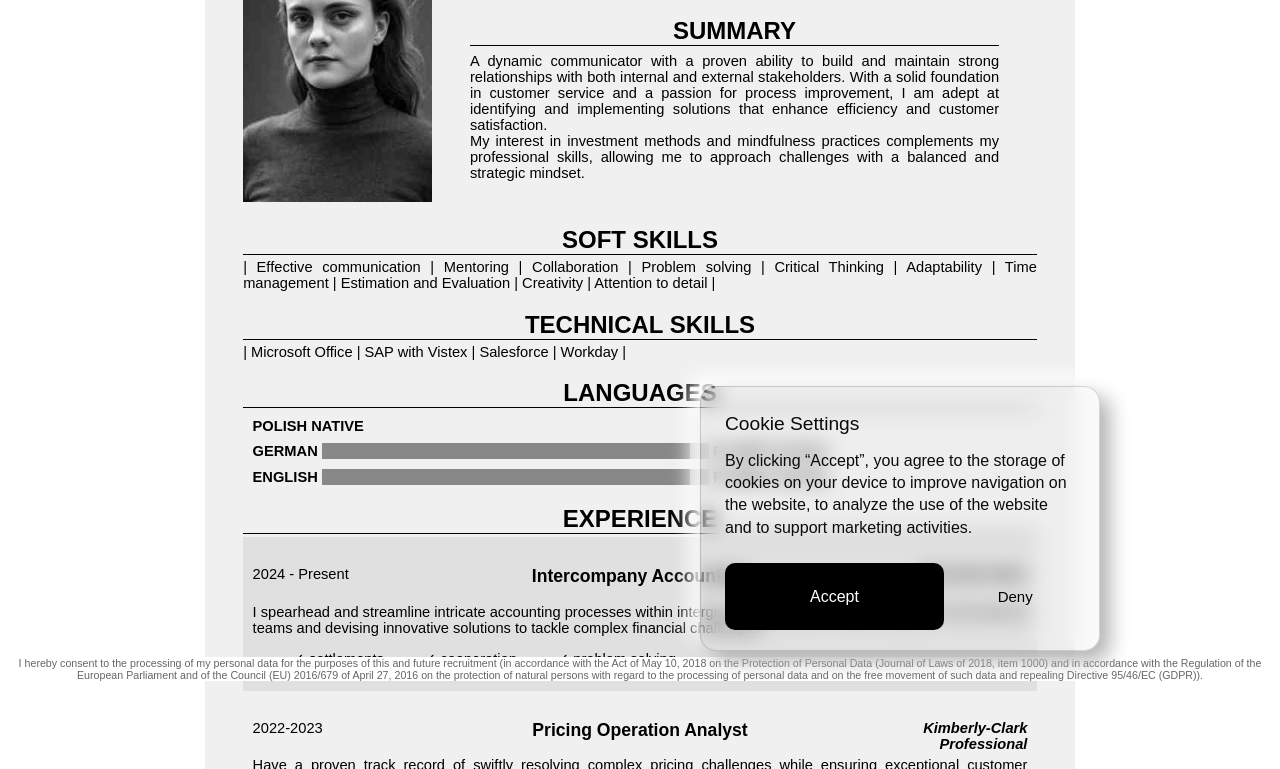
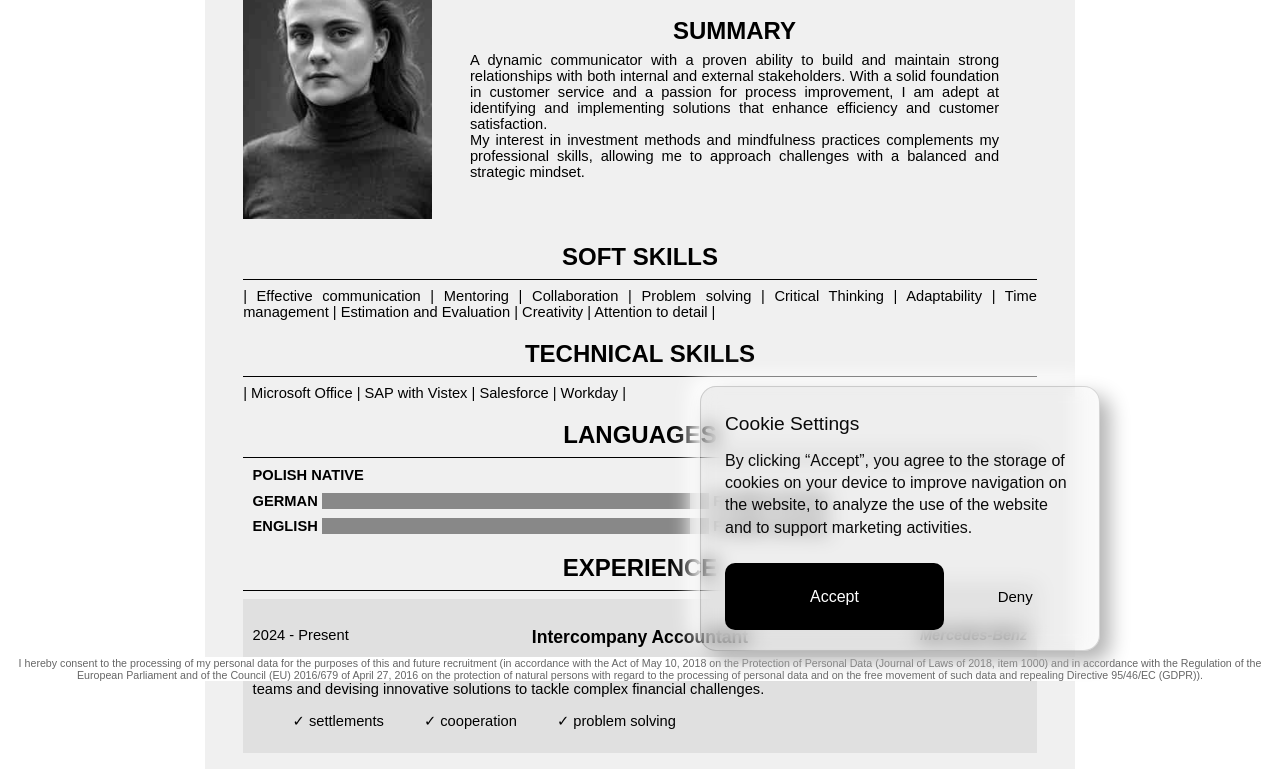
Before and after one commit to icbsthedev/wwv, a plain HTML site: page index.html in a window 1280 px wide. Shown: the part 119-888 px from the top of the page. Drawn offline with Linux system fonts and the light colour scheme.

Commit message:
Update index.html
kreski

```diff
--- a/index.html
+++ b/index.html
@@ -59,7 +59,7 @@
         h2 {
             text-align: center;
             margin-bottom: 1mm;
-            border-bottom: solid 1px #000;
+            /* border-bottom: solid 1px #000; */
         }
 
         .content {
@@ -346,6 +346,12 @@
             animation: 1.5s ease-out 1 ccd;
             color: #555;
         }
+
+        hr {
+            height: 1px !important;
+            background: black;
+            border: none;
+        }
     </style>
 </head>
 <body>
@@ -353,6 +359,7 @@
         <h1 class="totheright">WIKTORIA <strong class="surname">WARCHOŁ</strong></h1>
         <div class="totheright subline">Poland, Kraków | +48 531 171 134 | wiktoriawarchol3@gmail.com</div>
         <h2 class="totheright">SUMMARY</h2>
+        <hr />
         <div class="totheright content">
             A dynamic communicator with a proven ability to build and maintain strong relationships with both internal and external stakeholders. With a solid foundation in customer service and a passion for process improvement, I am adept at identifying and implementing solutions that enhance efficiency and customer satisfaction.
             <br />
@@ -360,17 +367,20 @@
         </div>
         <img src="ww-headshot.jpg" />
         <h2>SOFT SKILLS</h2>
+        <hr />
         <div class="content">
             | Effective communication | Mentoring | Collaboration | Problem solving | Critical Thinking
             | Adaptability | Time management | Estimation and Evaluation | Creativity | Attention to detail
             |
         </div>
         <h2>TECHNICAL SKILLS</h2>
+        <hr />
         <div class="content">
             | Microsoft Office | SAP with Vistex | Salesforce | Workday |
         </div>
 
         <h2>LANGUAGES</h2>
+        <hr />
         <div class="content">
             <div class="lang">
                 <nobr>
@@ -400,6 +410,7 @@
 
 
         <h2>EXPERIENCE</h2>
+        <hr />
         <div class="content">
             <div class="exp">
                 <div class="head">
@@ -628,6 +639,7 @@
             </div>
 
             <h2>EDUCATION</h2>
+            <hr />
             <div class="content">
                 <div class="edu-range">2020-2021</div><div class="edu-subject"><strong>POSTGRADUATE STUDIES</strong> in Data Driven Digital Marketing, WSB Merito University in Gdansk</div>
                 <br style="clear:both" />
@@ -638,11 +650,13 @@
             </div>
 
             <h2>HOBBIES</h2>
+            <hr />
             <div class="content">
                 •	Cooking and baking, Fishing, Gardening, Swimming, Mushroom picking, Day-trading
             </div>
 
             <h2>BEHAVIOURS</h2>
+            <hr />
             <div style="text-align:justify;" class="content">
                 | make lists | use calendar | use calculator | like to get feedback | write down ideas | focus on solutions, not excuses |
             </div>
```
